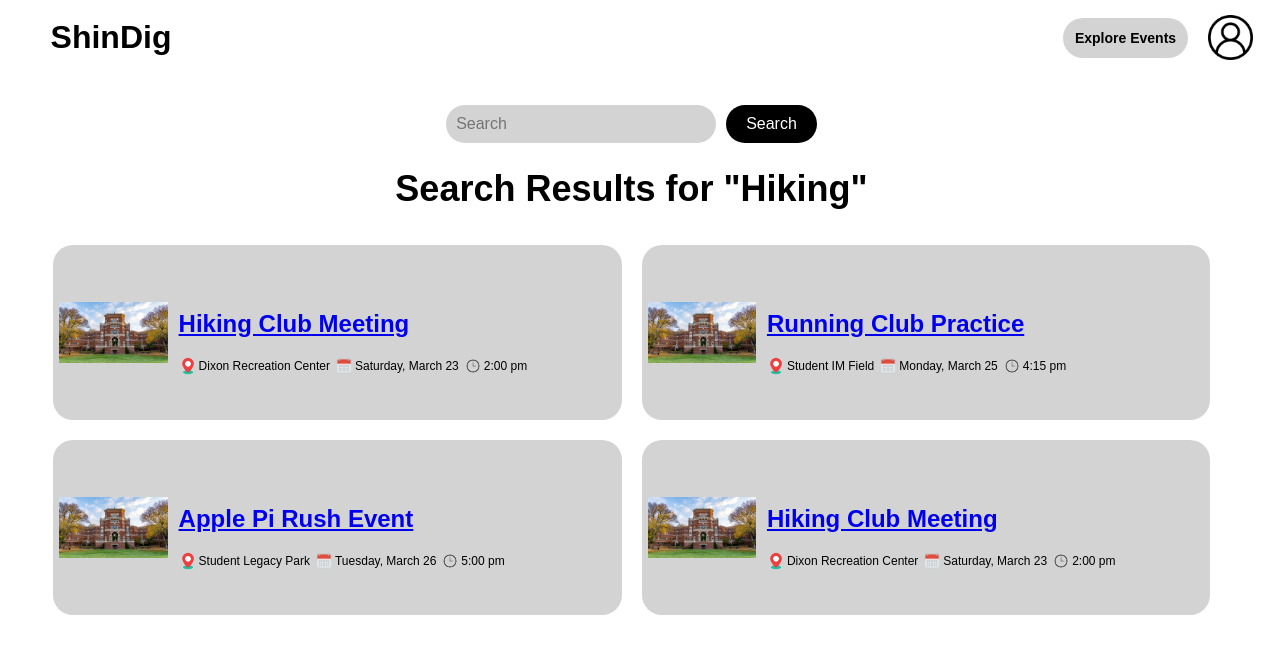
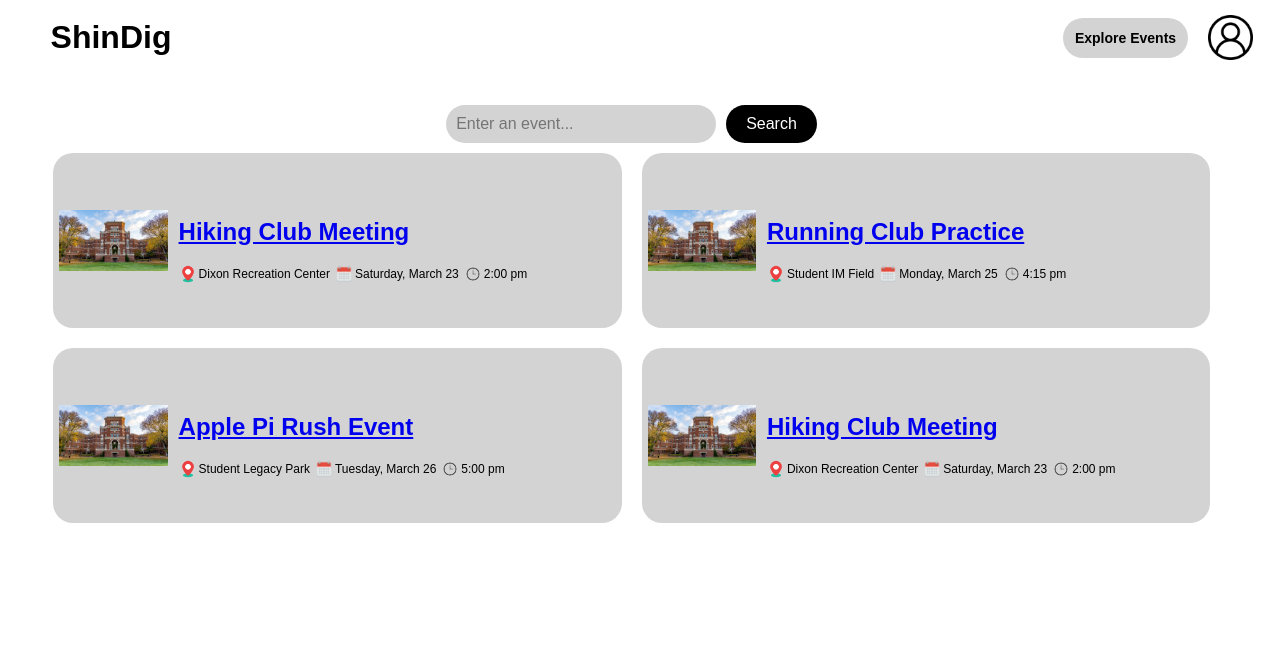
Before and after one commit to osu-cs494-w24/final-project-team-14, a React (Vite) app: page /search in a window 1280 px wide. Shown: the top 654 px of the page. Built offline with nearby package versions, Linux system fonts and the light colour scheme.

Commit message:
Re-added event searching

```diff
--- a/src/components/ResultCard.jsx
+++ b/src/components/ResultCard.jsx
@@ -10,18 +10,16 @@ export default function ResultCard(props) {
                 <div className="result-title-container">
 
                     <NavLink to={`/events/${props.id}`}>
-                        {console.log("== props.id: ", props.id)}
-
                         <h2 className="result-title">{props.name}</h2>
                     </NavLink>
 
                 </div>
                 <div className="result-details-container">
-                    <img src="/public/map-pin.png" alt="pin" />
+                    <img src="/map-pin.png" alt="pin" />
                     <h3 className="result-location">{props.location}</h3>
-                    <img src="/public/calendar.png" alt="calendar" />
+                    <img src="/calendar.png" alt="calendar" />
                     <h3 className="result-location">{props.date}</h3>
-                    <img src="/public/clock.webp" alt="clock" />
+                    <img src="/clock.webp" alt="clock" />
                     <h3 className="result-time">{props.time}</h3>
                 </div>
             </div>
--- a/src/pages/Search.jsx
+++ b/src/pages/Search.jsx
@@ -6,6 +6,8 @@ import { fetchEvents } from '../redux/eventsSlice'
 import ResultCard from "../components/ResultCard"
 
 export default function Search() {
+    const [query, setQuery] = useState("")
+
     const dispatch = useDispatch()
     const events = useSelector((state) => state.events.events)
 
@@ -16,14 +18,19 @@ export default function Search() {
     return (
         <>
             <div className="search-container">
-                <form>
-                    <input type="text" className="search-input" placeholder="Search"></input>
-                    <button className="search-button" >Search</button>
+            <form onSubmit={e => {
+                    e.preventDefault()
+                }}>
+                    <input
+                        value={query}
+                        className="search-input"
+                        placeholder={`Enter an event...`}
+                        onChange={(e) => setQuery(e.target.value)} />
+                    <button type="submit" className="search-button">Search</button>
                 </form>
             </div>
-            <h1 className="query-name">Search Results for "Hiking"</h1>
             <div className="results-container">
-                {events.map((event) => (
+                {events.filter(event => query === "" || event.name.toLowerCase().includes(query.toLowerCase())).map((event) => (
                     <ResultCard
                         key={event.id}
                         id={event.id}
```
